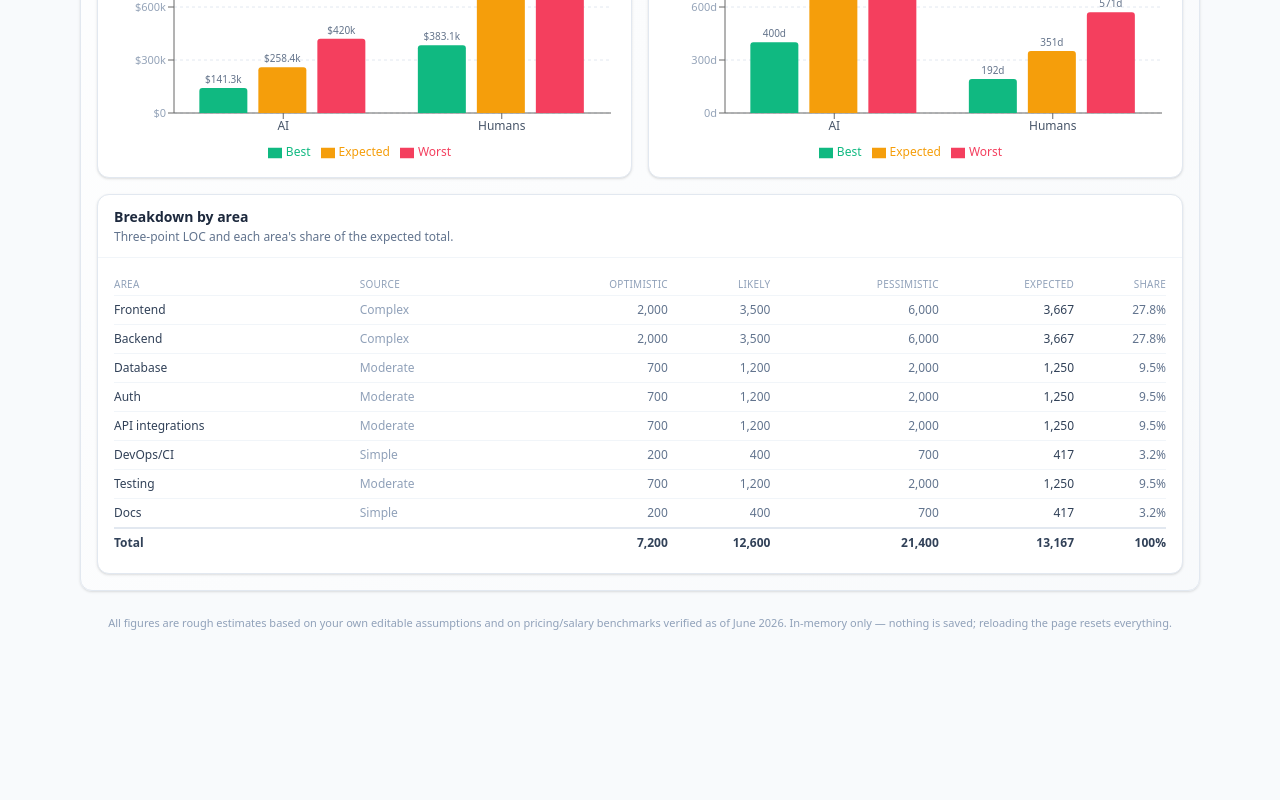
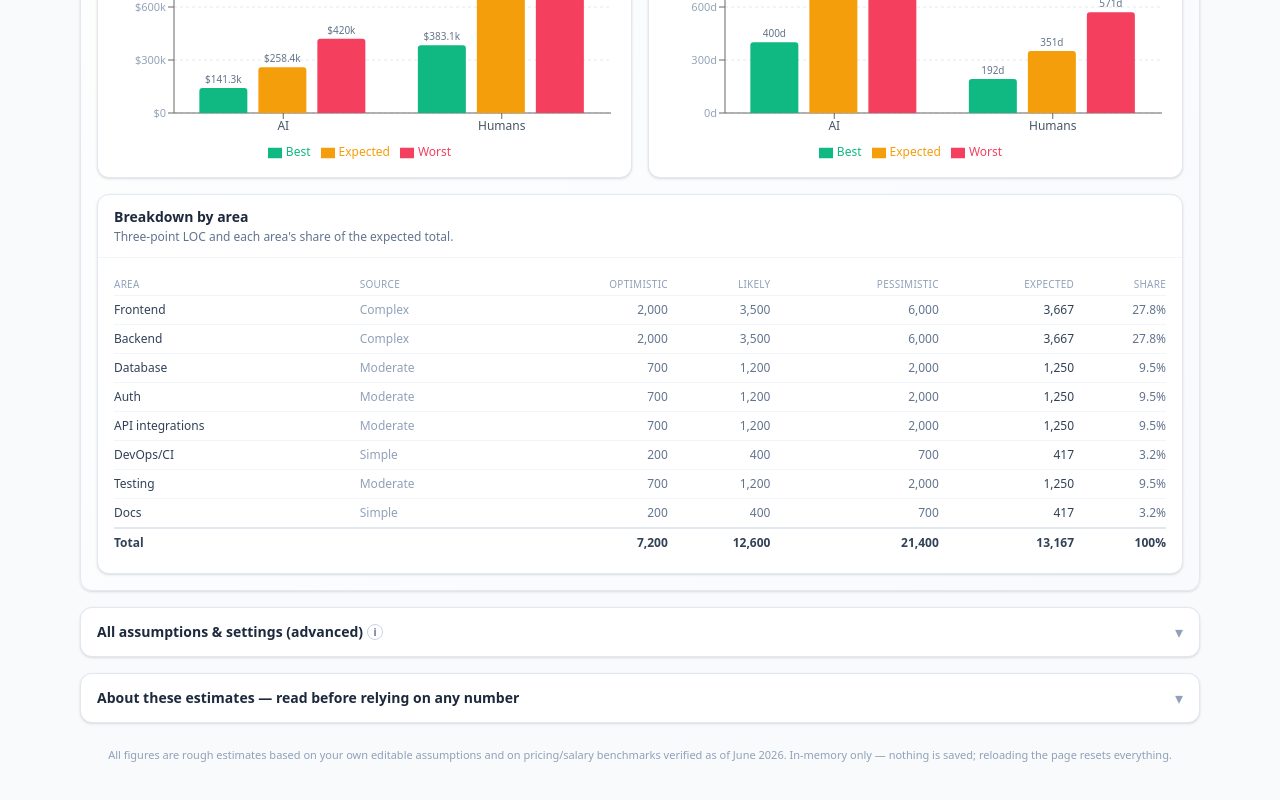
Before and after one commit to sadeqisaidmohaddes-star/cost-time-estimator, a React (Vite) app: page / in a window 1280 px wide. Shown: the part 3060-3860 px from the top of the page. Before the commit the page ends 3748 px from the top, so only its background shows below. Built offline with nearby package versions, Linux system fonts and the light colour scheme.

Commit message:
feat: Section 7 — reality-check notes & global settings
Wire the 'About these estimates' reality-check panel and the global settings
panel (complexity->LOC map, COCOMO constants, regional modifiers) into the page,
completing the full layout. Add the project CLAUDE.md guide.

```diff
--- a/src/App.jsx
+++ b/src/App.jsx
@@ -6,7 +6,9 @@ import ProjectBreakdown from './components/ProjectBreakdown.jsx'
 import AiPanel from './components/AiPanel.jsx'
 import HumanPanel from './components/HumanPanel.jsx'
 import BufferPanel from './components/BufferPanel.jsx'
+import SettingsPanel from './components/SettingsPanel.jsx'
 import Results from './components/Results.jsx'
+import About from './components/About.jsx'
 
 export default function App() {
   const [state, setState] = useState(makeInitialState)
@@ -70,6 +72,9 @@ export default function App() {
           </div>
         </div>
 
+        <SettingsPanel state={state} update={update} />
+        <About />
+
         <footer className="pb-8 pt-2 text-center text-[11px] text-slate-400">
           All figures are rough estimates based on your own editable assumptions and on pricing/salary benchmarks verified as
           of {PRICES_LAST_CHECKED}. In-memory only — nothing is saved; reloading the page resets everything.
```
Also changed, not shown: 1 other file (tests, documents, lock files or other folders).
